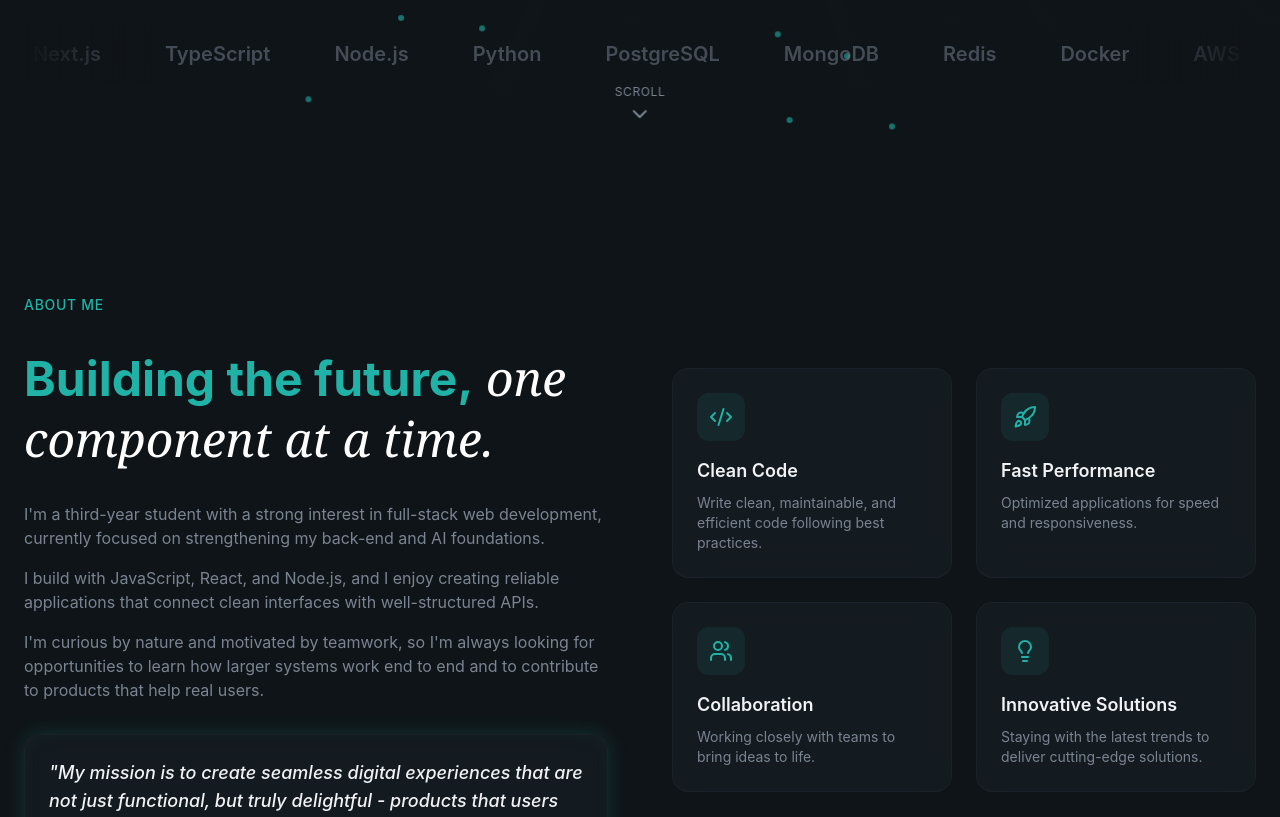
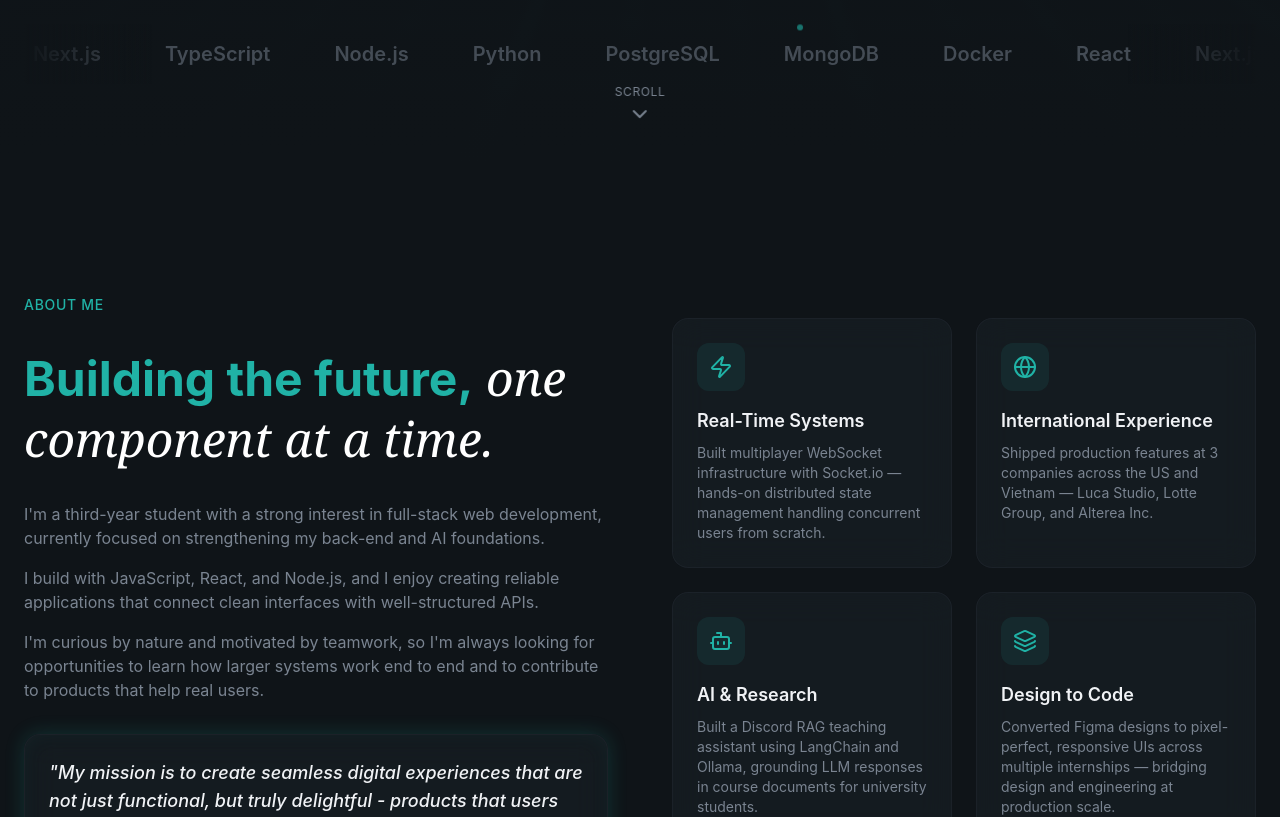
Before and after one commit to NamHoang211205/personal_portfolio, a React app: page / in a window 1280 px wide. Shown: the part 928-1745 px from the top of the page. Built offline with nearby package versions, Linux system fonts and the light colour scheme; the HTML template or start-up script is replaced by a standard one.

Commit message:
Last Update

```diff
--- a/src/layout/Footer.jsx
+++ b/src/layout/Footer.jsx
@@ -1,9 +1,8 @@
-import { Github, Linkedin, Twitter, Heart } from "lucide-react";
+import { GithubIcon, LinkedinIcon } from "lucide-react";
 
 const socialLinks = [
-  { icon: Github, href: "#", label: "GitHub" },
-  { icon: Linkedin, href: "#", label: "LinkedIn" },
-  { icon: Twitter, href: "#", label: "Twitter" },
+  { icon: GithubIcon, href: "https://github.com/NamHoang211205", label: "GitHub" },
+  { icon: LinkedinIcon, href: "https://www.linkedin.com/in/nam-hoang-2b7286272/", label: "LinkedIn" },
 ];
 
 const footerLinks = [
--- a/src/layout/Navbar.jsx
+++ b/src/layout/Navbar.jsx
@@ -5,8 +5,9 @@ import { useEffect, useState } from "react";
 const navLinks = [
   { href: "#about", label: "About" },
   { href: "#projects", label: "Projects" },
+  { href: "#testimonials", label: "Testimonials" },
   { href: "#experience", label: "Experience" },
-  { href: "#testimonials", label: "Testimonials" },
+
 ];
 
 export const Navbar = () => {
--- a/src/sections/About.jsx
+++ b/src/sections/About.jsx
@@ -1,26 +1,25 @@
-import { Code2, Rocket, Users, Lightbulb } from "lucide-react";
-
+import { Zap, Globe, Bot, Layers } from "lucide-react";
 
 const highlights = [
   {
-    icon: Code2,
-    title: "Clean Code",
-    description: "Write clean, maintainable, and efficient code following best practices."
+    icon: Zap,
+    title: "Real-Time Systems",
+    description: "Built multiplayer WebSocket infrastructure with Socket.io — hands-on distributed state management handling concurrent users from scratch.",
   },
   {
-    icon: Rocket,
-    title: "Fast Performance",
-    description: "Optimized applications for speed and responsiveness."
+    icon: Globe,
+    title: "International Experience",
+    description: "Shipped production features at 3 companies across the US and Vietnam — Luca Studio, Lotte Group, and Alterea Inc.",
   },
   {
-    icon: Users,
-    title: "Collaboration",
-    description: "Working closely with teams to bring ideas to life."
+    icon: Bot,
+    title: "AI & Research",
+    description: "Built a Discord RAG teaching assistant using LangChain and Ollama, grounding LLM responses in course documents for university students.",
   },
   {
-    icon: Lightbulb,
-    title: "Innovative Solutions",
-    description: "Staying with the latest trends to deliver cutting-edge solutions."
+    icon: Layers,
+    title: "Design to Code",
+    description: "Converted Figma designs to pixel-perfect, responsive UIs across multiple internships — bridging design and engineering at production scale.",
   },
 ]
 
--- a/src/sections/Contact.jsx
+++ b/src/sections/Contact.jsx
@@ -1,5 +1,4 @@
 import {
-  Phone,
   Mail,
   MapPin,
   CheckCircle,
@@ -11,7 +10,7 @@ import { useState } from 'react';
 import emailjs from '@emailjs/browser';
 const contactInfo = [
   {
-    icon: Phone,
+    icon: Mail,
     label: 'Email',
     value: 'namhoang211205@gmail.com',
     href: 'mailto:namhoang211205@gmail.com'
@@ -21,12 +20,6 @@ const contactInfo = [
     label: 'Email',
     value: 'nhoang@oberlin.edu',
     href: 'mailto:nhoang@oberlin.edu'
-  },
-  {
-    icon: Phone,
-    label: 'Phone',
-    value: '+1 (440) 581-4056',
-    href: 'tel:+14405814056'
   },
   {
     icon: MapPin,
@@ -81,11 +74,11 @@ export const Contact = () => {
       });
       setFormData({ name: "", email: "", message: "" });
     } catch (err) {
-      console.error("EmailJS error:", error);
+      console.error("EmailJS error:", err);
       setSubmitStatus({
         type: "error",
         message:
-          error.text || "Failed to send message. Please try again later.",
+          err.text || "Failed to send message. Please try again later.",
       });
     } finally {
       setIsLoading(false);
@@ -142,12 +135,13 @@ export const Contact = () => {
               <div>
                 <label
                   htmlFor="email"
-                  type="email"
                   className="block text-sm font-medium mb-2"
                 >
                   Email
                 </label>
                 <input
+                  id="email"
+                  type="email"
                   required
                   placeholder="your@email.com"
                   value={formData.email}
--- a/src/sections/Experience.jsx
+++ b/src/sections/Experience.jsx
@@ -1,44 +1,60 @@
 const experiences = [
-  // put latest experience first (need to re-arrange the order)
   {
-    period: "Jan 2026 - Present",
+    period: "Jan 2026 – Present",
+    role: "Research Assistant – Discord-Based RAG Teaching Assistant",
+    company: "West Chester University of Pennsylvania",
+    description: "Built a Discord-native RAG system that delivered real-time, course-aware Q&A through a Discord bot and retrieval pipeline. Designed prompt-driven workflows that grounded LLM responses in uploaded course documents. Developed a dashboard for document upload, preview, ingestion tracking, and knowledge base management.",
+    technologies: ["Python", "React", "TypeScript", "LangChain", "Ollama", "Docker"],
+    current: true,
+  },
+  {
+    period: "Jan 2026 – Present",
     role: "Game UI/UX Developer Intern",
-    company: "Agents Of Influence - Alterea.Inc",
-    description: "Designed user interfaces for web applications using Adobe XD and Figma. Conducted user research to gather insights on user experience and behavior. Created prototypes of web pages and applications with HTML, CSS, JavaScript. Collaborated with developers to ensure seamless integration of UI elements.",
+    company: "Agents of Influence – Alterea Inc.",
+    description: "Designed user interfaces for web applications using Adobe XD and Figma. Conducted user research to gather insights on user experience and behavior. Created prototypes of web pages and applications with HTML, CSS, and JavaScript. Collaborated with developers to ensure seamless integration of UI elements.",
     technologies: ["JavaScript", "HTML", "CSS"],
     current: true,
   },
   {
-    period: "Jan 2026 - Present",
+    period: "Jun 2025 – Aug 2025",
+    role: "Software Engineering Intern",
+    company: "Luca Studio",
+    description: "Developed a responsive front-end dashboard for subscriber management. Collaborated with the back-end team to integrate APIs, validate real-time data, and ensure smooth subscriber information flow. Translated Figma prototypes into user-friendly interfaces, improving accessibility for non-technical staff.",
+    technologies: ["React", "JavaScript", "HTML", "CSS"],
+    current: false,
+  },
+  {
+    period: "Jun 2025 – Aug 2025",
+    role: "Front-End Developer Intern",
+    company: "Lotte Innovate Vietnam – Lotte Group",
+    description: "Built and maintained front-end components for Lotte Portal, ensuring a seamless and responsive user experience. Adapted Figma mockups into production-ready pages consistent with Lotte's branding. Worked with back-end engineers to integrate APIs and handle data validation. Optimized portal performance across devices and browsers.",
+    technologies: ["Vue.js", "Node.js", "JavaScript", "HTML", "CSS"],
+    current: false,
+  },
+  {
+    period: "Jun 2024 – Aug 2024",
+    role: "Software Developer Intern",
+    company: "Luca Studio",
+    description: "Worked in agile development cycles, contributing to flexible software design. Supported migration of legacy systems to modern platforms for improved efficiency and security. Built responsive web designs using HTML, CSS, JavaScript, and Vue.js, improving user experience across devices.",
+    technologies: ["Vue.js", "JavaScript", "HTML", "CSS"],
+    current: false,
+  },
+  {
+    period: "Jan 2026 – Present",
     role: "ID Card Assistant",
     company: "Oberlin College",
-    description: "Assisted users with ID card issuance and access issues, following structured procedures to ensure accurate identity verification and campus security. Worked with digital ID systems and user records, maintaining data accuracy, confidentiality, and system reliability. Explained how ID cards function as authentication and access-control tools, helping users understand and use campus systems effectively. Supported daily operations of a campus-wide access system, troubleshooting common issues and escalating technical problems when needed.",
+    description: "Assisted with ID card issuance and access troubleshooting, following structured procedures for accurate identity verification and campus security. Maintained data accuracy and confidentiality across digital ID systems and user records. Supported daily operations of a campus-wide access control system.",
+    technologies: [],
     current: true,
   },
   {
-    period: "June 2025 - Aug 2025",
-    role: "Software Engineering Intern",
-    company: "Luca Studio",
-    description: "Developed responsive front-end dashboard for subscribers' management with application. Collaborated with back-end team to integrate APIs, validate real-time data, and ensure smooth flow of subscriber information. Translated Figma prototypes into user-friendly interfaces, improving accessibility for non-technical staff.",
-    technologies: ["React", "JavaScript", "HTML", "CSS"],
+    period: "Aug 2023 – May 2027",
+    role: "Undergraduate Student",
+    company: "Oberlin College",
+    description: "Pursuing a degree with a focus on Computer Science, full-stack development, and AI. Active in research, campus technology support, and multiple internships across the US and Vietnam.",
+    technologies: [],
     current: true,
   },
-  {
-    period: "June 2025 - Aug 2025",
-    role: "Front-End Developer Intern",
-    company: "Lotte Innovate Vietname - Lotte Group",
-    description: "Built and maintained front-end components for Lotte Portal, ensuring a seamless and responsive user experience. Collaborated with design team to adapt Figma mockups intoproduction-ready web pages consistent with Lotte's branding. Worked closely with back-end engineers to integrate APIs, handle data validation, and ensure smooth functionality. Optimized portal performance across devices and browsers by debugging and refining code structure. Contributed to code reviews, version control, and best practices to maintain scalability and consistency.",
-    technologies: ["Vue.js", "Node.js", "JavaScript", "HTML", "CSS"],
-    current: true,
-  },
-  {
-    period: "June 2024 - Aug 2024",
-    role: "Software Developer Intern",
-    company: "Luca Studio",
-    description: "Worked in agile development, contributing to flexible software design approaches. Supported the migration of legacy systems to modern platforms for increased eﬃciency and security. Built responsive web designs using HTML, CSS, JavaScript and Vue frameworks leading to an improved user experience across devices. Collaborated with cross-functional teams to optimize software development processes. Partnered with team members to learn best practices in software design. ",
-    technologies: ["Vue.js", "JavaScript", "HTML", "CSS"],
-    current: true,
-  }
 ]
 
 
--- a/src/sections/Hero.jsx
+++ b/src/sections/Hero.jsx
@@ -10,7 +10,6 @@ import {
 import { AnimatedBorderButton } from "../components/AnimatedBorderButton";
 
 const skills = [
-  // List of skills
   "React",
   "Next.js",
   "TypeScript",
@@ -18,17 +17,7 @@ const skills = [
   "Python",
   "PostgreSQL",
   "MongoDB",
-  "Redis",
   "Docker",
-  "AWS",
-  "Vercel",
-  "Tailwind CSS",
-  "Prisma",
-  "Jest",
-  "Cypress",
-  "Figma",
-  "Git",
-  "GitHub Actions",
 ];
 
 export const Hero = () => {
@@ -46,7 +35,7 @@ export const Hero = () => {
 
       {/* Green Dots */}
       <div className="absolute inset-0 overflow-hidden pointer-events-none">
-        {[...Array(30)].map((_, i) => (
+        {[...Array(10)].map((_, i) => (
           <div
             className="absolute w-1.5 h-1.5 rounded-full opacity-60"
             style={{
--- a/src/sections/Project.jsx
+++ b/src/sections/Project.jsx
@@ -5,23 +5,23 @@ import { AnimatedBorderButton } from "../components/AnimatedBorderButton"
 const projects = [
   {
     title: "Vietnamese Card Games",
-    description: "Online platform to play traditional Vietnamese Card Games",
+    description: "Real-time multiplayer platform for traditional Vietnamese card games. Engineered WebSocket-based game state synchronization with Socket.io, supporting concurrent players with a Node.js/Express backend and MongoDB for persistent sessions.",
     image: "/projects/vietnamese-card-games.png",
     tags: ["React", "Node.js", "Socket.io", "Express", "MongoDB"],
     link: "#",
     github: "#",
   },
   {
-    title: "Spotify Songs Recommender – Song recommendation engine",
-    description: "A song recommendation engine that suggests songs based on user preferences using collaborative filtering and content-based filtering techniques.",
+    title: "Spotify Songs Recommender",
+    description: "Song recommendation engine using collaborative filtering and audio feature analysis. Built with Python, Flask, and Scikit-learn — users get personalized track suggestions based on their listening preferences and song characteristics.",
     image: "/projects/spotify-recommender.png",
     tags: ["Python", "Flask", "Pandas", "Scikit-learn"],
     link: "#",
     github: "#",
   },
   {
-    title: "AI-Powered Chinese Learning SaaS Platform",
-    description: "A SaaS platform that leverages AI to help users learn Chinese more effectively through personalized lessons and interactive exercises.",
+    title: "AI-Powered Chinese Learning SaaS",
+    description: "SaaS language-learning platform using the OpenAI API to generate personalized Mandarin lessons, vocabulary drills, and grammar explanations — adapting content to each learner's progress and weak points.",
     image: "/projects/ai-chinese-learning.png",
     tags: ["React", "Node.js", "OpenAI API", "MongoDB"],
     link: "#",
@@ -29,7 +29,7 @@ const projects = [
   },
   {
     title: "Users Dashboard",
-    description: "A comprehensive dashboard for managing user data, analytics, and insights in a web application.",
+    description: "Full-stack analytics dashboard for managing user data and behavior insights. Features filterable tables, role-based access, and real-time data sync via a Django REST API backed by PostgreSQL.",
     image: "/projects/users-dashboard.png",
     tags: ["Vue.js", "Django", "PostgreSQL"],
     link: "#",
--- a/src/sections/Testimonials.jsx
+++ b/src/sections/Testimonials.jsx
@@ -1,5 +1,4 @@
-import { ChevronLeft, ChevronRight, Quote } from "lucide-react";
-import { useState } from "react";
+import { Quote } from "lucide-react";
 
 const testimonials = [
   {
@@ -37,115 +36,48 @@ const testimonials = [
 ];
 
 export const Testimonials = () => {
-  const [activeIdx, setActiveIdx] = useState(0);
-
-  const next = () => {
-    setActiveIdx((prev) => (prev + 1) % testimonials.length);
-  };
-
-  const previous = () => {
-    setActiveIdx(
-      (prev) => (prev - 1 + testimonials.length) % testimonials.length
-    );
-  };
   return (
     <section id="testimonials" className="py-32 relative overflow-hidden">
-      <div
-        className="absolute top-1/2 left-1/2
-       w-[800px] h-[800px] bg-primary/5
-        rounded-full blur-3xl -translate-x-1/2 -translate-y-1/2"
-      />
-      <div
-        className="container mx-auto
-      px-6 relative z-10"
-      >
+      <div className="absolute top-1/2 left-1/2 w-200 h-200 bg-primary/5 rounded-full blur-3xl -translate-x-1/2 -translate-y-1/2" />
+      <div className="container mx-auto px-6 relative z-10">
         {/* Section Header */}
-        <div
-          className="text-center max-w-3xl
-        mx-auto mb-16"
-        >
-          <span
-            className="text-secondary-foreground
-          text-sm font-medium tracking-wider
-          uppercase animate-fade-in"
-          >
+        <div className="text-center max-w-3xl mx-auto mb-16">
+          <span className="text-secondary-foreground text-sm font-medium tracking-wider uppercase animate-fade-in">
             What People Say
           </span>
-          <h2
-            className="text-4xl md:text-5xl
-          font-bold mt-4 mb-6 animate-fade-in
-          animation-delay-100 text-secondary-foreground"
-          >
+          <h2 className="text-4xl md:text-5xl font-bold mt-4 mb-6 animate-fade-in animation-delay-100 text-secondary-foreground">
             Kind words from{" "}
-            <span
-              className="font-serif italic
-            font-normal text-white"
-            >
+            <span className="font-serif italic font-normal text-white">
               amazing people.
             </span>
           </h2>
         </div>
 
-        {/* Testimonial Carousel */}
-        <div className="max-w-4xl mx-auto">
-          <div className="relative">
-            {/* Main Testimonial */}
-            <div className="glass p-8 rounded-3xl md:p-12 glow-border animate-fade-in animation-delay-200">
-              <div className="absolute -top-4 left-8 w-12 h-12 rounded-full bg-primary flex items-center justify-center">
-                <Quote className="w-6 h-6 text-primary-foreground" />
-              </div>
-
-              <blockquote className="text-xl md:text-2xl font-medium leading-relaxed mb-8 pt-4">
-                "{testimonials[activeIdx].quote}"
+        {/* Testimonials Grid */}
+        <div className="grid md:grid-cols-2 gap-6 max-w-5xl mx-auto">
+          {testimonials.map((testimonial, idx) => (
+            <div
+              key={idx}
+              className="glass p-8 rounded-3xl animate-fade-in"
+              style={{ animationDelay: `${(idx + 1) * 100}ms` }}
+            >
+              <Quote className="w-8 h-8 text-primary mb-6 opacity-60" />
+              <blockquote className="text-base md:text-lg font-medium leading-relaxed mb-6">
+                "{testimonial.quote}"
               </blockquote>
-
               <div className="flex items-center gap-4">
                 <img
-                  src={testimonials[activeIdx].avatar}
-                  alt={testimonials[activeIdx].author}
-                  className="w-14 h-14 rounded-full object-cover ring-2 ring-primary/20"
+                  src={testimonial.avatar}
+                  alt={testimonial.author}
+                  className="w-12 h-12 rounded-full object-cover ring-2 ring-primary/20"
                 />
                 <div>
-                  <div className="font-semibold">
-                    {testimonials[activeIdx].author}
-                  </div>
-                  <div className="text-sm text-muted-foreground">
-                    {testimonials[activeIdx].role}
-                  </div>
+                  <div className="font-semibold">{testimonial.author}</div>
+                  <div className="text-sm text-muted-foreground">{testimonial.role}</div>
                 </div>
               </div>
             </div>
-
-            {/* Testimonials Navigation */}
-            <div className="flex items-center justify-center gap-4 mt-8">
-              <button
-                className="p-3 rounded-full glass hover:bg-primary/10 hover:text-primary transition-all"
-                onClick={previous}
-              >
-                <ChevronLeft />
-              </button>
-
-              <div className="flex gap-2">
-                {testimonials.map((_, idx) => (
-                  <button
-                    onClick={() => setActiveIdx(idx)}
-                    className={`w-2 h-2 rounded-full transition-all duration-300 ${
-                      idx === activeIdx
-                        ? "w-8 bg-primary"
-                        : "bg-muted-foreground/30 hover:bg-muted-foreground/50"
-                    }`}
-                  />
-                ))}
-              </div>
-
-              <button
-                onClick={next}
-                className="p-3 rounded-full glass hover:bg-primary/10 hover:text-primary transition-all"
-              >
-                <ChevronRight />
-              </button>
-            </div>
-          </div>
+          ))}
         </div>
       </div>
     </section>
```
